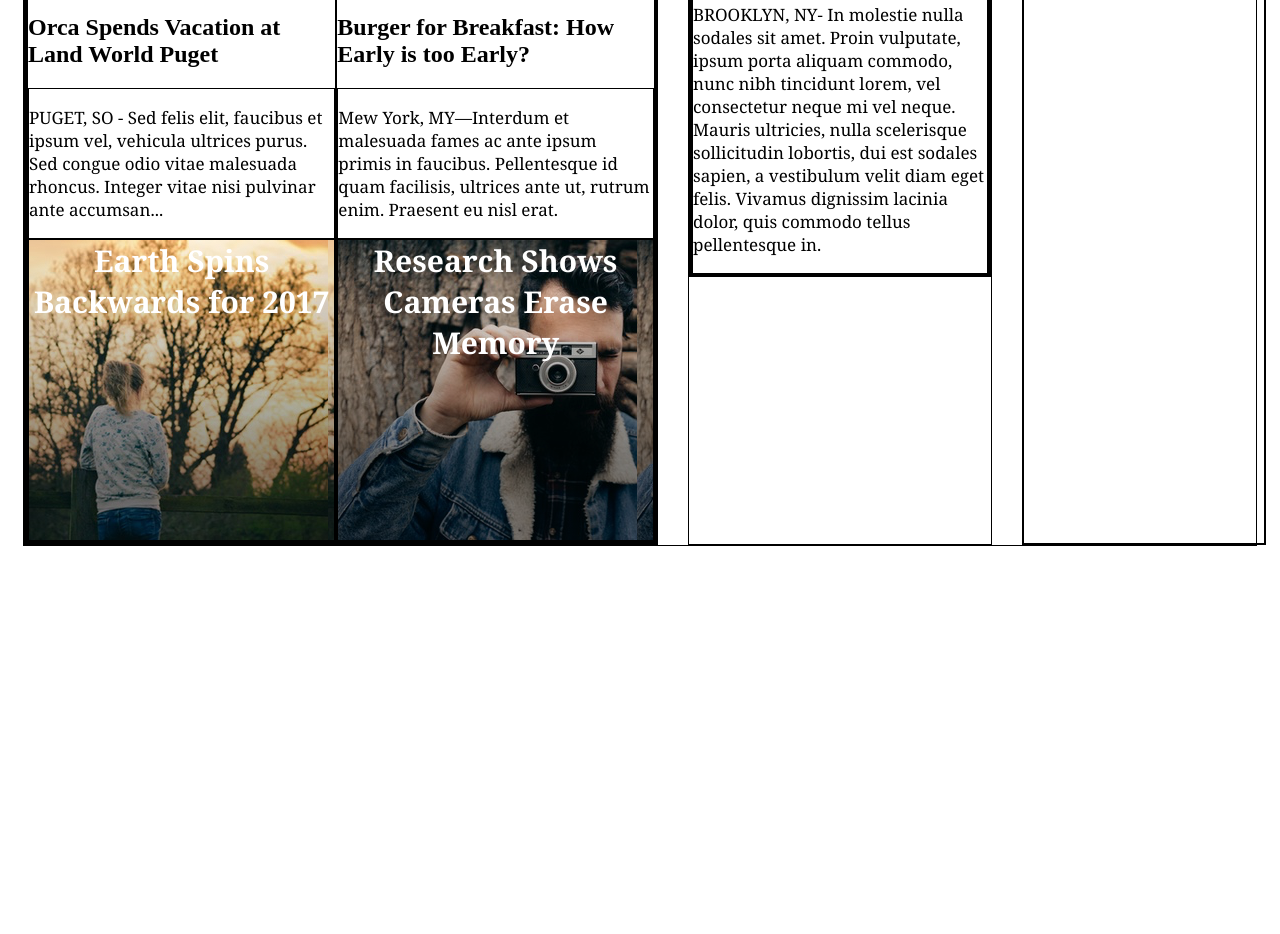
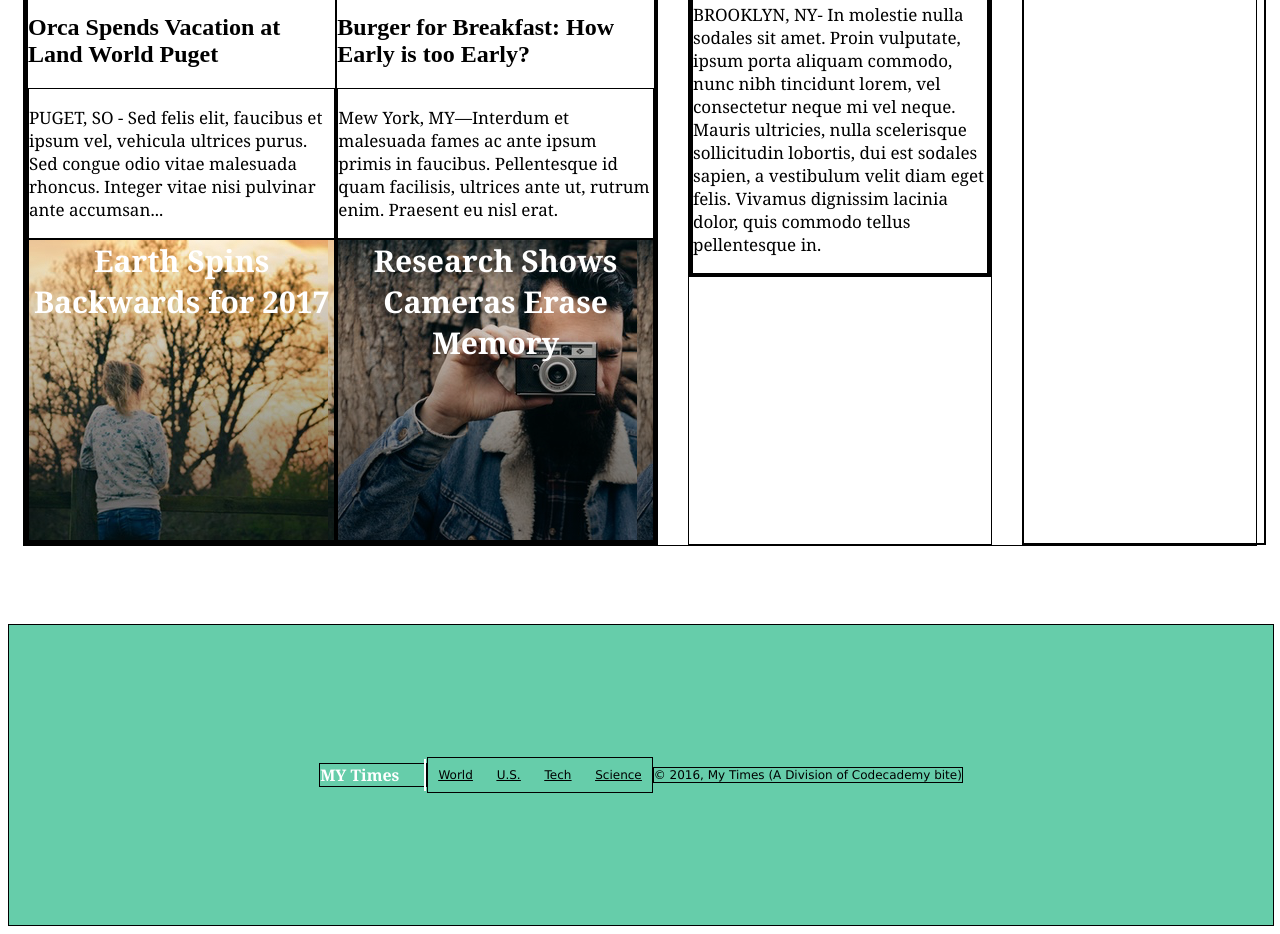
Before and after one commit to Grimaldi79/my-times, a plain HTML site: page index.html in a window 1280 px wide. Shown: the part 732-1666 px from the top of the page. Before the commit the page ends 1356 px from the top, so only its background shows below. Drawn offline with Linux system fonts and the light colour scheme.

Commit message:
Footer elements added.

```diff
--- a/index.html
+++ b/index.html
@@ -74,7 +74,7 @@
               <p>WASHINGTON DC- Donec luctus sem augue, rutrum posuere orci aliquam sed. Nam vitae aliquam lectus. Sed tempor tortor est, nec sagittis eros tincidunt sed. Morbi venenatis condimentum sem, vitae sollicitudin turpis pulvinar eget. Morbi pellentesque consectetur mi id auctor. Phasellus tincidunt orci mauris, placerat pharetra urna fringilla vitae. Morbi eget rutrum urna. Cras condimentum augue ut ante sollicitudin interdum. Pellentesque cursus dolor at tincidunt cursus. Vestibulum blandit aliquam felis...</p>
               </div>
             </div>
-            <div class="cat-image"> <!-- cat image -->
+            <div class="cat-image"> <!-- cat image -->   <!-- ***** figure out image container size -->
               <span class="image-text">Cats in Control-Is It a Thing?</span>
             </div>
             <div class="articles">
@@ -108,7 +108,27 @@
           </div>
         </div>
     </div>
+    <!-- footer -->
+    <footer>
+      <div class="footer">
+        <div class="my-time">
+          <span>MY Times</span>
+        </div>
+        <div class="footer-nav">
+          <nav>
+            <span><a href="#"><u>World</u></a></span>
+            <span><a href="#"><u>U.S.</u></a></span>
+            <span><a href="#"><u>Tech</u></a></span>
+            <span><a href="#"><u>Science</u></a></span>
+          </nav>
+        </div>
+        <div class="copy-write"> <!-- ***********fix drop down line -->
+          <span>&copy; 2016, My Times (A Division of Codecademy bite)</span>
 
+        </div>
+
+      </div>
+    </footer>
 
   </body>
 </html>
--- a/resources/css/style.css
+++ b/resources/css/style.css
@@ -126,6 +126,7 @@ background-image: url(../images/img-story-1.png);
 .news-bites h3{
   font-size: 16px;
   font-weight: bold;
+  text-align: center;
 }
 .news-bites .snipit{
   display: block;
@@ -139,26 +140,34 @@ background-image: url(../images/img-story-1.png);
   border-bottom: 1px solid black;
 }
 
-.article-1{
-border: 1px solid black;
+.footer{
+  display: flex;
+  justify-content: center;
+  align-items: center;
+  height: 300px;
+  width: 100%;
+  background-color: MediumAquamarine;
+  margin: auto;
+  font-family: Verdana;
+  font-size: 12px;
+
 }
 
-.article{
-border: 1px solid black;
+.my-time span{
+  font-family: Georgia;
+    font-size: 16px;
+    font-weight: bold;
+    color: white;
+    border-right: 2px solid white;
+    padding: 5px 25px 5px 0px;
 }
 
-.sub-art{
-border: 1px solid black;
+.footer-nav{
+  display: block;
+
 }
 
-.art-text{
-border: 1px solid black;
+.copy-write{
+  display: block;
+  align-self: center;
 }
-
-.image{
-border: 1px solid black;
-}
-
-.art-foot{
-border: 1px solid black;
-}
```
